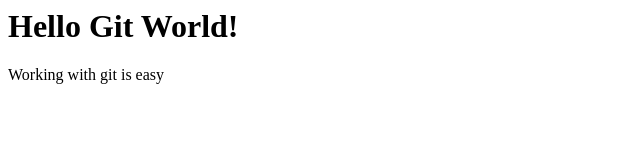
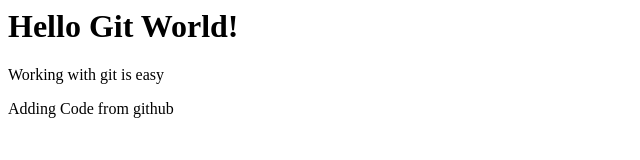
Before and after one commit to Soumyajeet29/GitGithubMasterClass, a plain HTML site: page index.html in a window 1280 px wide. Shown: the whole page, without its empty margins (0-640 px from the left). Drawn offline with Linux system fonts and the light colour scheme.

Commit message:
Update Index.html
Adding Code from Github

```diff
--- a/index.html
+++ b/index.html
@@ -5,3 +5,8 @@
         Working with git is easy
     </p>
 </div>
+<div>
+    <p>
+        Adding Code from github
+    </p>
+</div>
```
